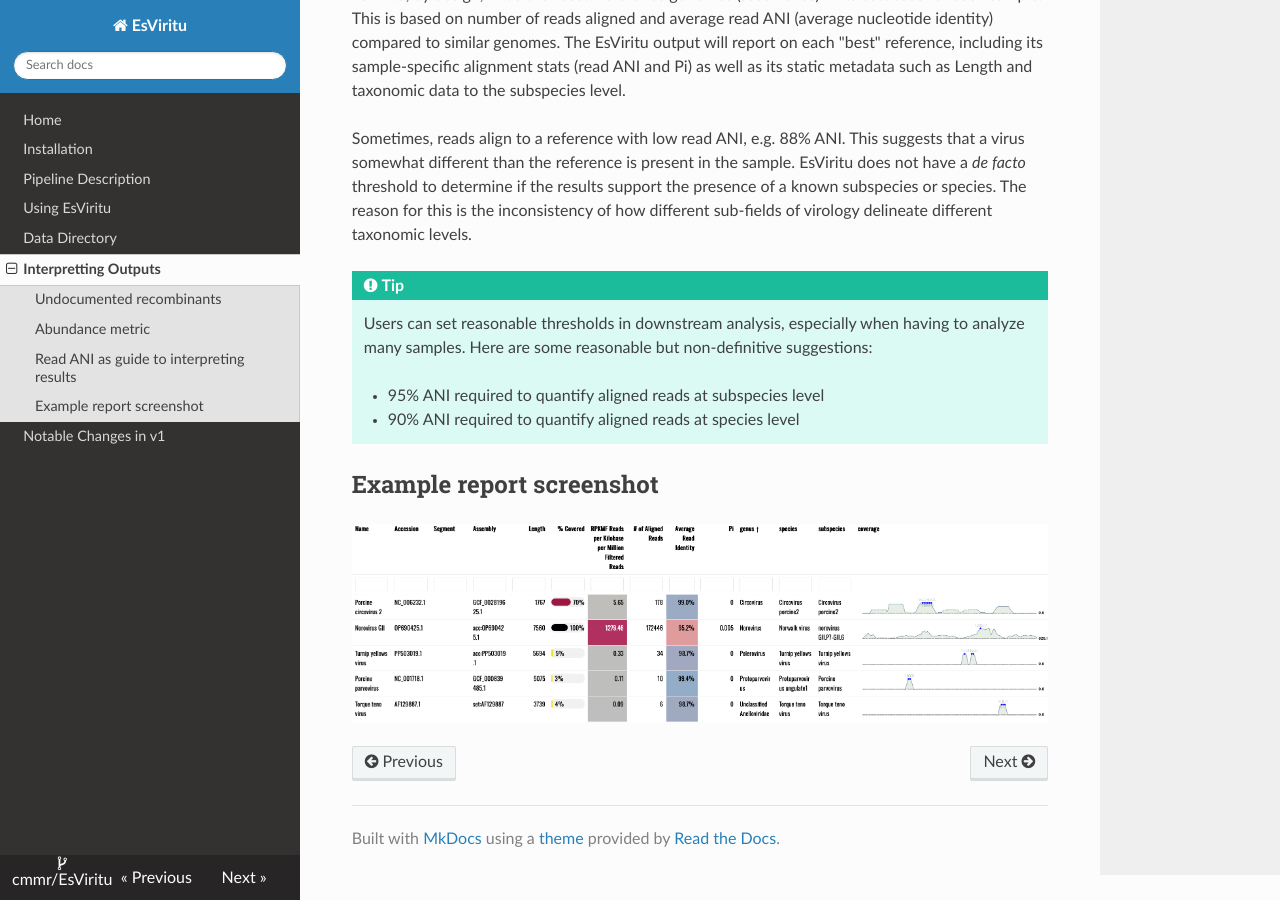
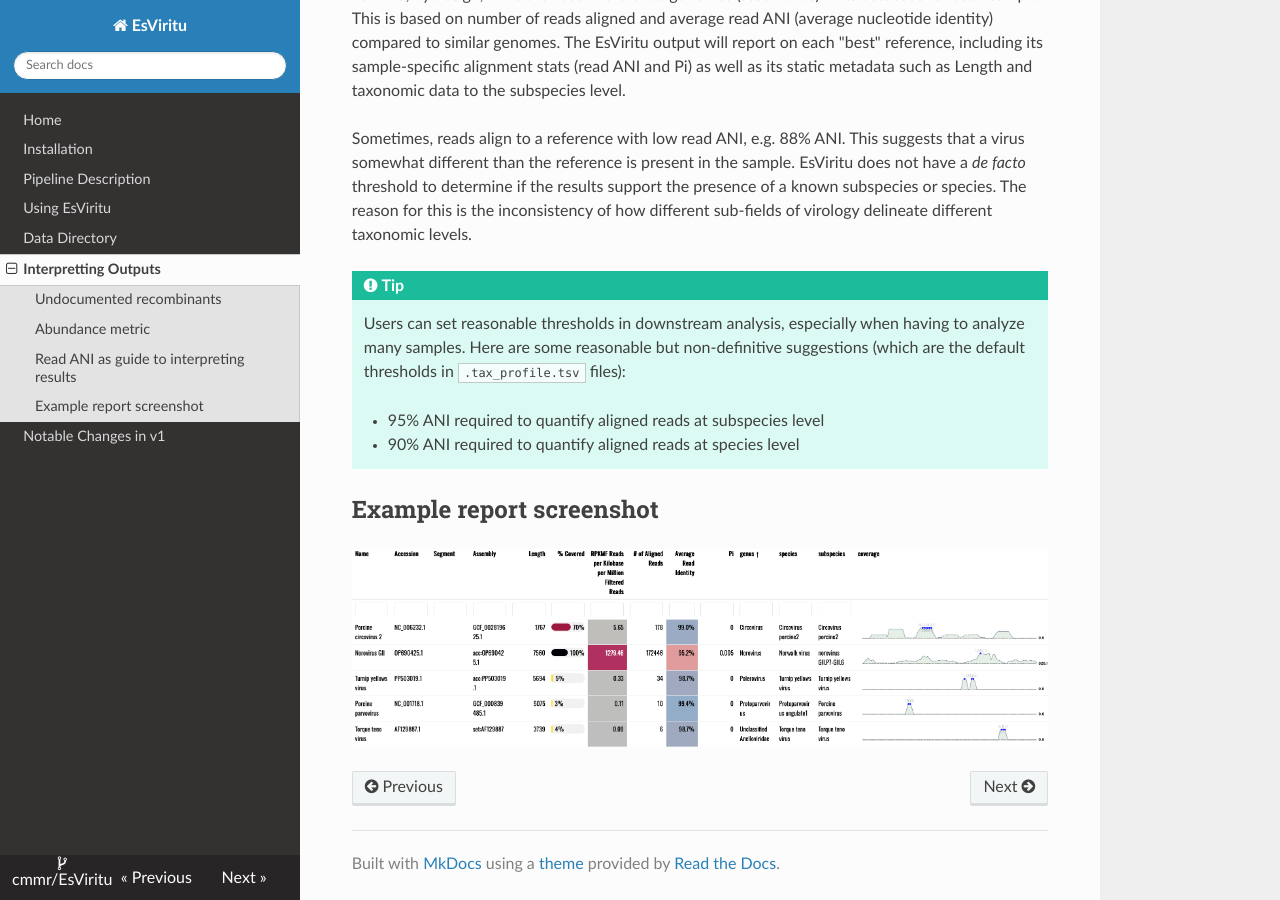
Before and after one commit to cmmr/EsViritu, an MkDocs documentation site: the page built from docs/interpretting-outputs.md, in a window 1280 px wide and 900 px high, scrolled down 684 px. Built offline with MkDocs 1.6.1, drawn with Linux system fonts in a browser that asks for light colours; nearby versions of some CDN libraries.

```diff
--- a/docs/interpretting-outputs.md
+++ b/docs/interpretting-outputs.md
@@ -17,7 +17,7 @@ Sometimes, reads align to a reference with low read ANI, e.g. 88% ANI. This sugg
 
 !!! Tip
     Users can set reasonable thresholds in downstream analysis, especially when having to analyze many samples.
-    Here are some reasonable but non-definitive suggestions:
+    Here are some reasonable but non-definitive suggestions (which are the default thresholds in `.tax_profile.tsv` files):
 
     - 95% ANI required to quantify aligned reads at subspecies level
 
```
Also changed, not shown: README.md (+3 -3 lines), docs/esviritu-usage.md (+1 -1 lines), docs/installation.md (+2 -2 lines), docs/pipeline-description.md (+1 -1 lines), docs/schematic/Esviritu_DB_heat_tree_v3.2.4.cropped.png (renamed from docs/schematic/Esviritu_DB_heat_tree_v3.2.4..cropped.png).
